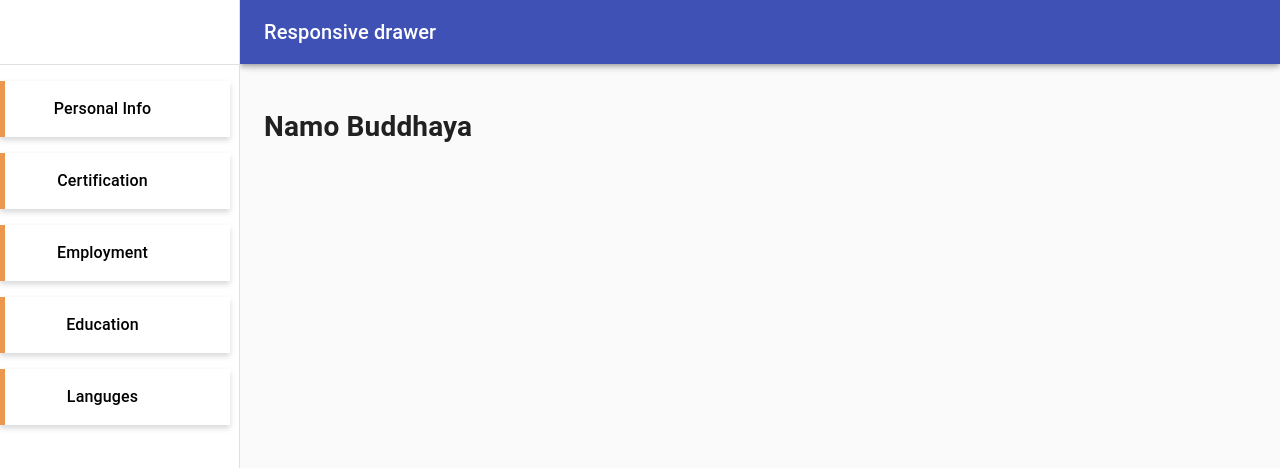
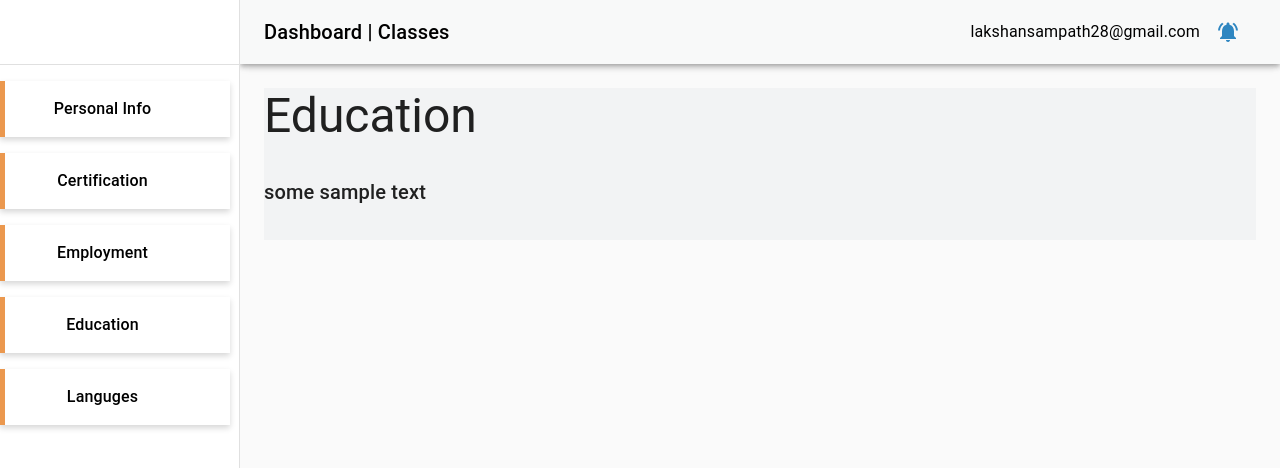
Before and after one commit to lakshan28/education_system, a React (Create React App) app in the folder client/: page /admin/education in a window 1280 px wide. Shown: the top 468 px of the page. Built offline with nearby package versions, Linux system fonts and the light colour scheme.

Commit message:
changes_sub_components

```diff
--- a/client/src/components/categories/certification/Certification.jsx
+++ b/client/src/components/categories/certification/Certification.jsx
@@ -3,7 +3,7 @@ import React from "react";
 function Certification() {
   return (
     <div>
-      <h1>Namo Buddhaya</h1>
+      <h1>Certification</h1>
     </div>
   );
 }
--- a/client/src/components/categories/education/Education.jsx
+++ b/client/src/components/categories/education/Education.jsx
@@ -1,10 +1,20 @@
 import React from "react";
+import { IconButton, Typography, Grid } from "@material-ui/core";
 
 function Education() {
   return (
-    <div>
-      <h1>Namo Buddhaya</h1>
-    </div>
+    <Grid container style={{ backgroundColor: "#F2F3F4", height: "100%" }}>
+      <Grid item xs={12}>
+        <Typography variant="h3" noWrap>
+          Education
+        </Typography>
+      </Grid>
+      <Grid item xs={12}>
+        <Typography variant="h6" noWrap>
+          some sample text
+        </Typography>
+      </Grid>
+    </Grid>
   );
 }
 
--- a/client/src/components/categories/employment/Employment.jsx
+++ b/client/src/components/categories/employment/Employment.jsx
@@ -3,7 +3,7 @@ import React from "react";
 function Employment() {
   return (
     <div>
-      <h1>Namo Buddhaya</h1>
+      <h1>Employment</h1>
     </div>
   );
 }
--- a/client/src/components/categories/languges/Languges.jsx
+++ b/client/src/components/categories/languges/Languges.jsx
@@ -3,7 +3,7 @@ import React from "react";
 function Languges() {
   return (
     <div>
-      <h1>Namo Buddhaya</h1>
+      <h1>Languges</h1>
     </div>
   );
 }
--- a/client/src/components/commonCommponents/DrawerButton.jsx
+++ b/client/src/components/commonCommponents/DrawerButton.jsx
@@ -16,14 +16,14 @@ function DrawerButton(props) {
     <Link
       to={linkPath}
       className={
-        active == buttonState ? classes.linkActiveButton : classes.linkButton
+        active === buttonState ? classes.linkActiveButton : classes.linkButton
       }
       onClick={() => setActive(buttonState)}
     >
       <div className={classes.drawerButton}>
         <div
           className={
-            active == buttonState
+            active === buttonState
               ? classes.drawerButtonLineActive
               : classes.drawerButtonLine
           }
--- a/client/src/components/main/MainDrawer.jsx
+++ b/client/src/components/main/MainDrawer.jsx
@@ -5,16 +5,18 @@ import { useTheme } from "@material-ui/core/styles";
 
 import {
   AppBar,
+  Toolbar,
   CssBaseline,
   Divider,
   Drawer,
   Hidden,
   IconButton,
+  Typography,
+  Grid,
 } from "@material-ui/core";
 
 import MenuIcon from "@material-ui/icons/Menu";
-import Toolbar from "@material-ui/core/Toolbar";
-import Typography from "@material-ui/core/Typography";
+import NotificationsActiveIcon from "@material-ui/icons/NotificationsActive";
 
 import DrawerButton from "../commonCommponents/DrawerButton";
 import PersonalInfo from "../categories/personalInfo/PersonalInfo";
@@ -22,6 +24,7 @@ import Certification from "../categories/certification/Certification";
 import Employment from "../categories/employment/Employment";
 import Education from "../categories/education/Education";
 import Languges from "../categories/languges/Languges";
+
 function MainDrawer(props) {
   const { window, classes } = props;
 
@@ -40,6 +43,7 @@ function MainDrawer(props) {
   // drawer in mobile state
   const [mobileOpen, setMobileOpen] = React.useState(false);
 
+  //  drawer open and close state
   const handleDrawerToggle = () => {
     setMobileOpen(!mobileOpen);
   };
@@ -109,13 +113,30 @@ function MainDrawer(props) {
             >
               <MenuIcon />
             </IconButton>
-            <Typography variant="h6" noWrap>
-              Responsive drawer
-            </Typography>
+            <Grid container>
+              <Grid item xs={12} sm={6}>
+                <Typography variant="h6" noWrap>
+                  Dashboard | Classes
+                </Typography>
+              </Grid>
+
+              <Grid
+                container
+                item
+                xs={12}
+                sm={6}
+                justify="flex-end"
+                alignItems="center"
+              >
+                <Typography noWrap>lakshansampath28@gmail.com</Typography>
+                <NotificationsActiveIcon
+                  style={{ color: "#2E86C1", margin: "0rem 1rem" }}
+                />
+              </Grid>
+            </Grid>
           </Toolbar>
         </AppBar>
         <nav className={classes.drawer} aria-label="mailbox folders">
-          {/* The implementation can be swapped with js to avoid SEO duplication of links. */}
           <Hidden smUp implementation="css">
             <Drawer
               container={container}
@@ -127,7 +148,7 @@ function MainDrawer(props) {
                 paper: classes.drawerPaper,
               }}
               ModalProps={{
-                keepMounted: true, // Better open performance on mobile.
+                keepMounted: true,
               }}
             >
               {drawer}
@@ -176,10 +197,6 @@ function MainDrawer(props) {
 }
 
 MainDrawer.propTypes = {
-  /**
-   * Injected by the documentation to work in an iframe.
-   * You won't need it on your project.
-   */
   window: PropTypes.func,
 };
 
--- a/client/src/components/styles/Styles.js
+++ b/client/src/components/styles/Styles.js
@@ -18,6 +18,8 @@ export const useStyles = makeStyles((theme) => ({
           width: `calc(100% - ${drawerWidth}px)`,
           marginLeft: drawerWidth,
         },
+        backgroundColor:"#F8F9F9",
+        color:"#000"
       },
       menuButton: {
         marginRight: theme.spacing(2),
```
